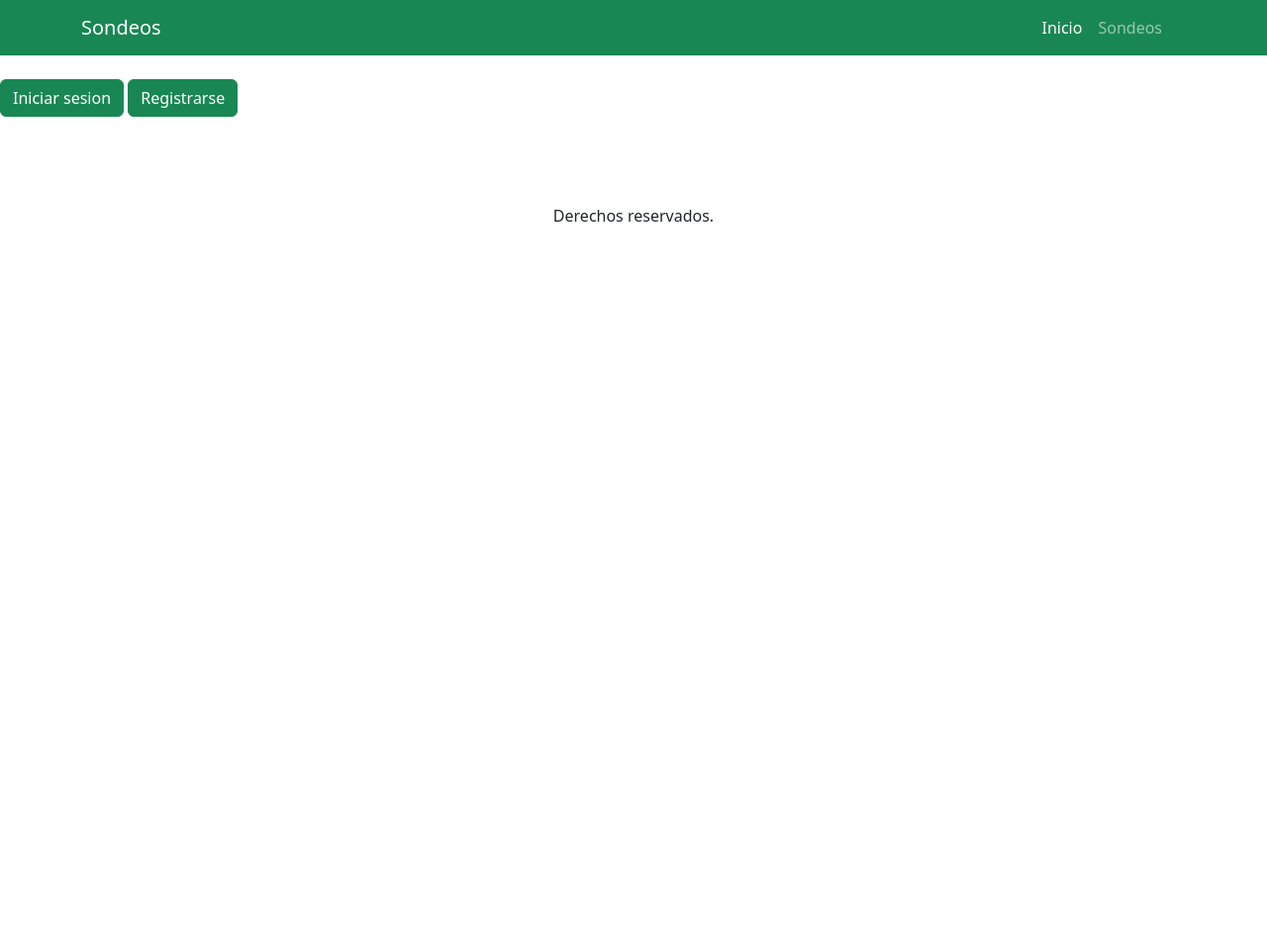
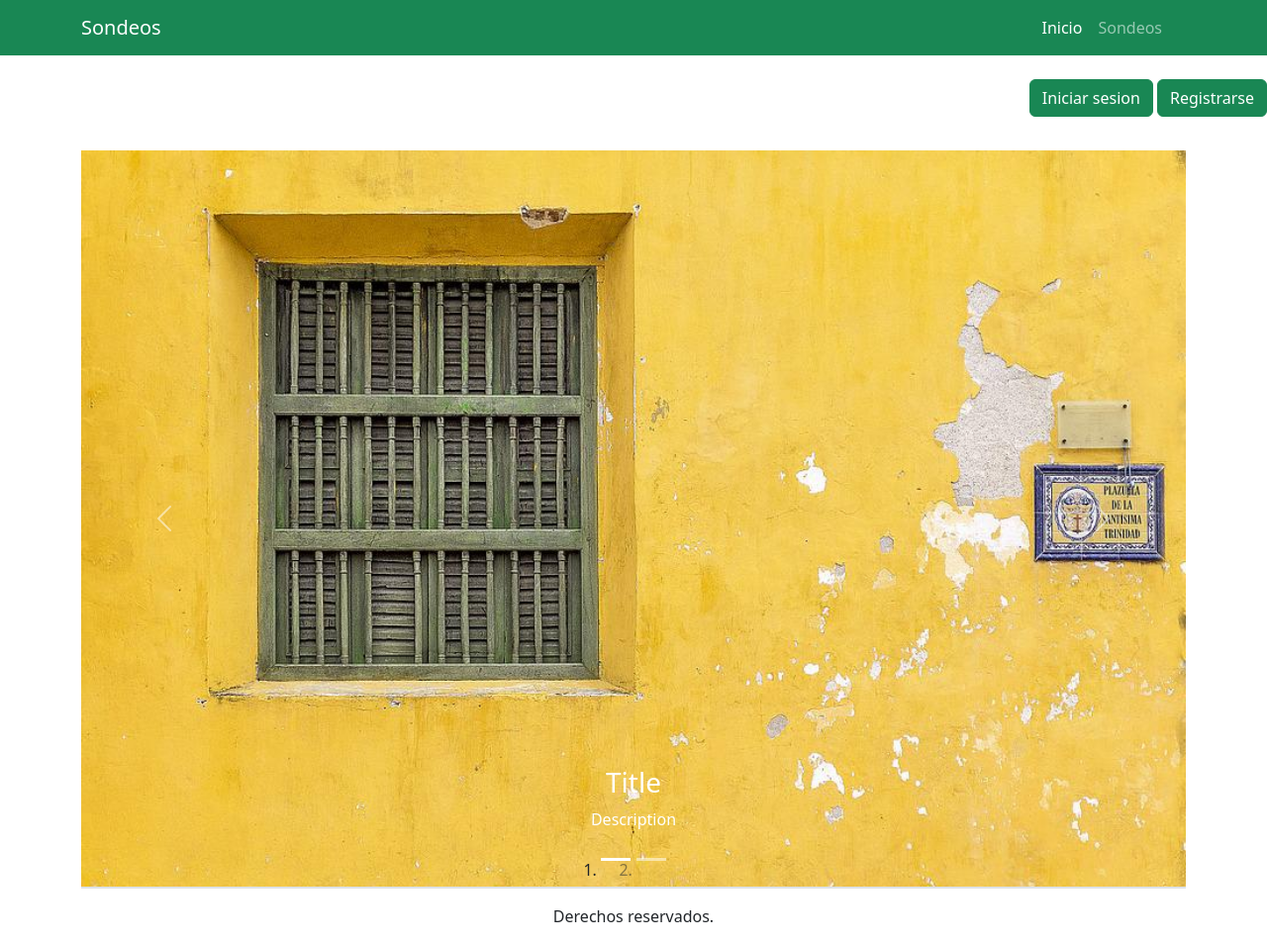
Before and after one commit to sebas11rus/senasoft, a Django app: template reto2022/reto2022App/templates/index.html in a window 1280 px wide. Shown: the whole page at 99% size. Before the commit the page ends 224 px from the top, so only its background shows below. Run offline with Django 4.2, Linux system fonts and the light colour scheme; the template is opened without the code that fills it, so the values that code supplies are empty; parts of the project's set-up code (start-up, migrations or seed data) failed here and were passed over; some libraries are stand-ins or nearby versions.

Commit message:
buttons update

```diff
--- a/reto2022/loginApp/templates/singup.html
+++ b/reto2022/loginApp/templates/singup.html
@@ -12,7 +12,7 @@
     <form action="" method="post">
         {% csrf_token %}
         {{form.as_p}}
-        <button type="submit" class="btn btn-primary">registrarse</button>
+        <button type="submit" class="btn btn-primary">Registrarse</button>
      </form>
 </div>
 {% endblock %}
--- a/reto2022/loginApp/urls.py
+++ b/reto2022/loginApp/urls.py
@@ -6,5 +6,6 @@ from . import views
 urlpatterns = [
     path('', views.RegistroUser.as_view(), name='login'),
     path('logout/', views.cerrar_sesion, name='cerrar_sesion'),
+    path('singup/', views.singup, name='singup'),
 
 ]
--- a/reto2022/loginApp/views.py
+++ b/reto2022/loginApp/views.py
@@ -28,6 +28,9 @@ class RegistroUser(View):
         return render(request, 'signup.html', {'form': form})
 
 
+def singup(request):
+    return render(request, 'singup.html')
+
 def cerrar_sesion(request):
     logout(request)
     return redirect('index')
--- a/reto2022/reto2022/urls.py
+++ b/reto2022/reto2022/urls.py
@@ -15,6 +15,8 @@ Including another URLconf
 """
 from django.contrib import admin
 from django.urls import path, include
+from django.conf import settings
+from django.conf.urls.static import static
 
 urlpatterns = [
     path('admin/', admin.site.urls),
@@ -23,4 +25,4 @@ urlpatterns = [
     path('administrador/', include('adminApp.urls')),
     path('login/', include('loginApp.urls')),
 
-]
+] + static(settings.STATIC_URL, document_root=settings.STATIC_ROOT)
--- a/reto2022/reto2022App/templates/base.html
+++ b/reto2022/reto2022App/templates/base.html
@@ -39,16 +39,15 @@
 
     <br>
     <div>
+        <div class="float-end">
         {% if user.is_authenticated %}
-            <div class="float-end">
-                <span class =" shadow p-3">{{user.username}}</span>
-                <a name="" id="" class="btn btn-success" href="#" role="button">Cerrar sesion</a>
-            </div>
+            <span class =" shadow p-3">{{user.username}}</span>
+            <a name="" id="" class="btn btn-success" href="{% url 'cerrar_sesion'%}" role="button">Cerrar sesion</a>
         {% else %}
-        <a name="" id="" class="btn btn-success" href="{% url 'login'%}" role="button">Iniciar sesion</a>
-        <a name="" id="" class="btn btn-success" href="{% url 'registro'%}" role="button">Registrarse</a>
+            <a name="" id="" class="btn btn-success" href="{% url 'login'%}" role="button">Iniciar sesion</a>
+            <a name="" id="" class="btn btn-success" href="{% url 'singup'%}" role="button">Registrarse</a>
         {% endif %}
-
+        </div>
     </div>
     <br>
     <br>
--- a/reto2022/reto2022App/templates/index.html
+++ b/reto2022/reto2022App/templates/index.html
@@ -1 +1,46 @@
 {% extends 'base.html' %}
+{% load static %}
+
+{% block title %}Sondeos{% endblock  %}
+
+{% block content %}
+    <div class="container">
+        <div id="carouselId" class="carousel slide" data-bs-ride="carousel">
+            <ol class="carousel-indicators">
+                <li data-bs-target="#carouselId" data-bs-slide-to="0" class="active" aria-current="true" aria-label="First slide"></li>
+                <li data-bs-target="#carouselId" data-bs-slide-to="1" aria-label="Second slide"></li>
+            </ol>
+            <div class="carousel-inner" role="listbox">
+                <div class="carousel-item active">
+                    <img src="{% static 'img/carousel.jpg' %}" alt=""class="w-100 d-block" alt="First slide">
+                    <div class="carousel-caption d-none d-md-block">
+                        <h3>Title</h3>
+                        <p>Description</p>
+                    </div>
+                </div>
+                <div class="carousel-item">
+                    <img src="{% static 'img/carousel.jpg' %}" class="w-100 d-block" alt="Second slide">
+                    <div class="carousel-caption d-none d-md-block">
+                        <h3>Title</h3>
+                        <p>Description</p>
+                    </div>
+                </div>
+            </div>
+            <button class="carousel-control-prev" type="button" data-bs-target="#carouselId" data-bs-slide="prev">
+                <span class="carousel-control-prev-icon" aria-hidden="true"></span>
+                <span class="visually-hidden">Previous</span>
+            </button>
+            <button class="carousel-control-next" type="button" data-bs-target="#carouselId" data-bs-slide="next">
+                <span class="carousel-control-next-icon" aria-hidden="true"></span>
+                <span class="visually-hidden">Next</span>
+            </button>
+        </div>
+
+        {% comment %} Automaticamente se publicarán los sondeos recientes {% endcomment %}
+
+        <div class="border">
+
+        </div>
+
+    </div>
+{% endblock  %}
--- a/reto2022/reto2022App/views.py
+++ b/reto2022/reto2022App/views.py
@@ -1,6 +1,7 @@
 from django.shortcuts import render
-
+from registroApp.models import Sondeo
 # Create your views here.
 
 def index(request):
-    return render(request,'index.html')
+    sondeos = Sondeo.objects.all()
+    return render(request,'index.html', {'sondeos': sondeos})
```
Also changed, not shown: reto2022/reto2022App/static/img/carousel.jpg (added).
